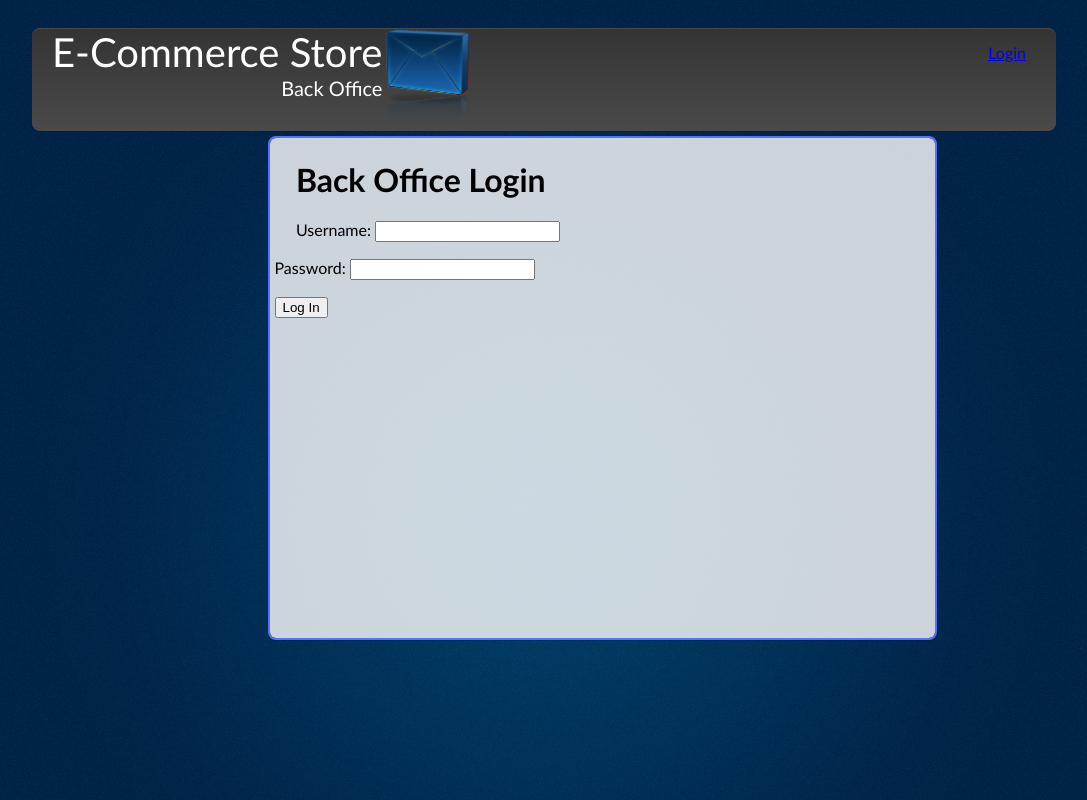
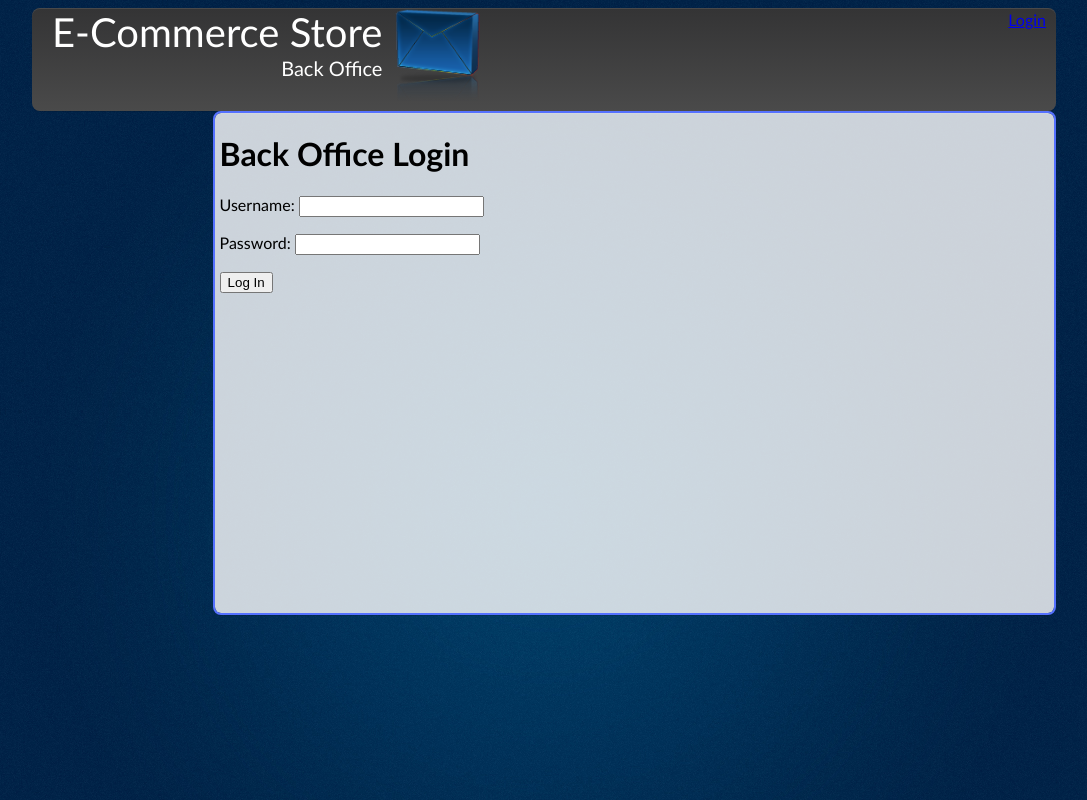
Before and after one commit to thitikom/SeNamo, a Django app: page /backoffice/login in a window 1280 px wide. Shown: the whole page, without its empty margins (96-1183 px from the left). Run offline with Django 3.2, Linux system fonts and the light colour scheme; parts of the project's set-up code (start-up, migrations or seed data) failed here and were passed over.

Commit message:
Fix CSS PROB (backoffice)

```diff
--- a/media/css/backoffice_main.css
+++ b/media/css/backoffice_main.css
@@ -1,30 +1,33 @@
 #container {
     position:relative;
-    top:10px;
     width:1024px;
     margin:0 auto;
+    height: auto;
     background-attachment:scroll;
 
 }
 
 #sidemenu {
-    margin-top:0.5px;
-    margin-left:8.77%;
+    margin-top:0px;
+    margin-left:0px;
     float:left;
     width:17%;
     height: 100%;
     min-height: 100px;
-
+    position: relative;
 }
 
 #middle {
     display: block;
+    position: relative;
+    height: auto;
 }
 
 #content {
-    margin-top:1.5%;
-    margin-left:23%;
-    width: 64%;
+    float:right;
+    margin-left:0px;
+    position: relative;
+    width: 81%;
     min-height:500px;
     padding-left:5px;
     padding-right:5px ;
@@ -44,7 +47,6 @@
 #header{
     margin: 0 auto;
     min-height: 80px;
-    top:10px;
     position:relative;
     display: block;
 
@@ -100,11 +102,12 @@
 }
 
 #user_block {
-    position:absolute;
-    right:30px;
-    top:15px;
-    display:inline;
+    position:relative;
+    display:block;
     color:white;
+    margin-top: 2px;
+    margin-right: 10px;
+    float:right;
 }
 
 
@@ -187,4 +190,10 @@
 
 #logo-image{
     margin-left: 10px;
+    width: 10%;
+    float:left;
 }
+
+a:visited{
+    color:#ffffff;
+}
--- a/templates/add_category.html
+++ b/templates/add_category.html
@@ -1,4 +1,4 @@
-{% extends 'base.html' %}
+{% extends "backoffice_base.html" %}
 {% block title %}Add category{% endblock %}
 {% block content %}
     {% if success_msg %}
--- a/templates/backoffice_base.html
+++ b/templates/backoffice_base.html
@@ -7,7 +7,7 @@
 </head>
 <body>
 <div id="container">
-    <div id="header">
+    <div id="header" class="clearfix">
     <div id="header-left">
         <div id="logo" class="clearfix">E-Commerce Store</div>
         <p id="header-left-right">Back Office</p>
@@ -18,10 +18,19 @@
         <span id='user_block'>
             {% block userblock %}
                 {% if not user.is_authenticated %}
-                <a href='/login'>Login</a>
+                    <a href='/login'>Login</a>
                 {% else %}
-                Hello, {{ user.username }}
-                <a href='/logout'>Logout</a>
+                    <div id='empDetails'>
+                        Welcome!<br>
+                        Mr.{{ fullname }}<br>
+                        {% if manager and clerk %}
+                            {{ manager }}, {{ clerk }}<br>
+                        {% else %}
+                            {% if manager %} {{ manager }}<br>{% endif %}
+                            {% if clerk %}{{ clerk }}<br>{% endif %}
+                        {% endif %}
+                    </div>
+                    <a href='/logout'>Logout</a>
                 {% endif %}
             {% endblock %}
         </span>
@@ -56,6 +65,7 @@
         {% endblock %}
     </div>
 </div>
+<div class="clearfix"></div>
 </div>
 </body>
 </html>
--- a/templates/login_employee.html
+++ b/templates/login_employee.html
@@ -1,16 +1,6 @@
 {% extends "backoffice_base.html" %}
 
 {% block title %}Employee Login{% endblock %}
-<head>
-    <title>Log in for Employee</title>
-    <meta http-equiv="Content-type" content="text/html; charset=utf-8" />
-    <style>
-        body{
-            font-family:Arial,Helvetica,sans-serif;
-            font-size: 12px;
-        }
-    </style>
-</head>
 
 {% block content %}
 <body>
```
Also changed, not shown: templates/edit_product.html (+0 -8 lines), templates/managecatalog.html (+0 -36 lines), templates/managestock.html (+1 -36 lines), templates/packing.html (+2 -11 lines), templates/packingDetail.html (+0 -35 lines), SeNamo.db.
